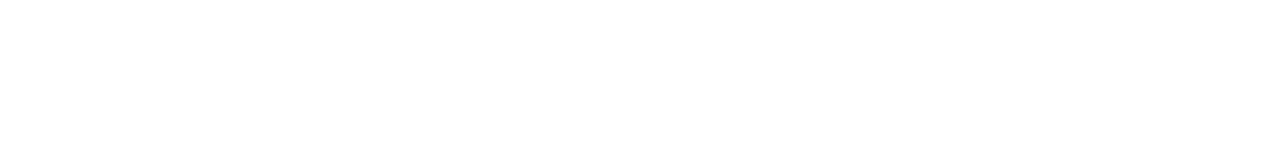
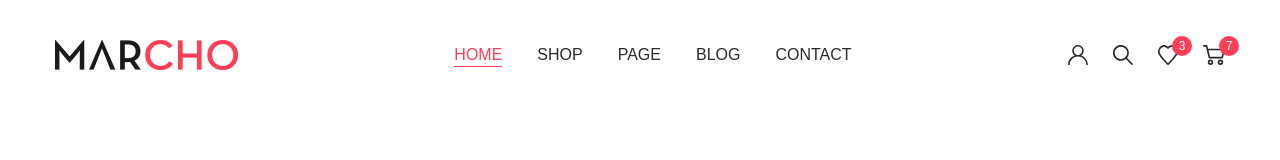
Before and after one commit to kvlasovs/marcho, a website: page app/index.html in a window 1280 px wide. Drawn offline with nearby package versions, Linux system fonts and the light colour scheme; files that its build step writes are made by us from their sources.

Commit message:
added header, added fonts

```diff
--- a/app/index.html
+++ b/app/index.html
@@ -9,6 +9,51 @@
 </head>
 <body>
 
+  <header class="header">
+    <div class="container">
+      <div class="header__inner">
+        <a class="logo" href="#">
+          <img class="logo__img" src="images/logo.png" alt="logo">
+        </a>
+        <nav class="menu">
+          <ul class="menu__list">
+            <li class="menu__list-item">
+              <a class="menu__list-link menu__list-link--active" href="#">home</a>
+            </li>
+            <li class="menu__list-item">
+              <a class="menu__list-link" href="#">shop</a>
+            </li>
+            <li class="menu__list-item">
+              <a class="menu__list-link" href="#">page</a>
+            </li>
+            <li class="menu__list-item">
+              <a class="menu__list-link" href="#">blog</a>
+            </li>
+            <li class="menu__list-item">
+              <a class="menu__list-link" href="#">contact</a>
+            </li>
+          </ul>
+        </nav>
+        <div class="user-nav">
+          <a class="user-nav__link" href="">
+            <img class="user-nav__link-img" src="images/icons/user.svg" alt="user icon">
+          </a>
+          <a class="user-nav__link" href="">
+            <img class="user-nav__link-img" src="images/icons/search.svg" alt="search icon">
+          </a>
+          <a class="user-nav__link" href="">
+            <img class="user-nav__link-img" src="images/icons/heart.svg" alt="heart icon">
+            <span class="user-nav__num">3</span>
+          </a>
+          <a class="user-nav__link" href="">
+            <img class="user-nav__link-img" src="images/icons/cart.svg" alt="cart icon">
+            <span class="user-nav__num">7</span>
+          </a>
+        </div>
+      </div>
+    </div>
+  </header>
+
 
   <script src="js/main.min.js"></script>
 </body>
--- a/app/scss/_fonts.scss
+++ b/app/scss/_fonts.scss
@@ -0,0 +1,39 @@
+@font-face{
+  font-family: 'Quicksand-Regular', sans-serif;
+  font-weight: 400;
+  font-style: normal;
+  src: local('Quicksand-Regular'),
+       url('../fonts/Quicksand-Regular.woff2') format('woff2'),
+       url('../fonts/Quicksand-Regular.woff') format('woff');
+  font-display: swap;
+}
+
+@font-face{
+  font-family: 'Quicksand-Medium', sans-serif;
+  font-weight: 500;
+  font-style: normal;
+  src: local('Quicksand-Medium'),
+       url('../fonts/Quicksand-Medium.woff2') format('woff2'),
+       url('../fonts/Quicksand-Medium.woff') format('woff');
+  font-display: swap;
+}
+
+@font-face{
+  font-family: 'Roboto-Regular', sans-serif;
+  font-weight: 400;
+  font-style: normal;
+  src: local('Roboto-Regular'),
+       url('../fonts/Roboto-Regular.woff2') format('woff2'),
+       url('../fonts/Roboto-Regular.woff') format('woff');
+  font-display: swap;
+}
+
+@font-face{
+  font-family: 'Roboto-Bold', sans-serif;
+  font-weight: 700;
+  font-style: bold;
+  src: local('Roboto-Bold'),
+       url('../fonts/Roboto-Bold.woff2') format('woff2'),
+       url('../fonts/Roboto-Bold.woff') format('woff');
+  font-display: swap;
+}
--- a/app/scss/_global.scss
+++ b/app/scss/_global.scss
@@ -1,3 +1,12 @@
 body{
+  color: $default;
+  font-size: 16px;
+  line-height: 26px;
+  @extend %quicksand-500;
+}
 
+.container{
+  max-width: 1200px;
+  margin: 0 auto;
+  padding: 0 15px;
 }
--- a/app/scss/_vars.scss
+++ b/app/scss/_vars.scss
@@ -0,0 +1,23 @@
+$accent: #fe3e57;
+$default: #8d8d8d;
+$title: #29282d;
+
+%quicksand-400{
+  font-family: 'Quicksand-Regular', sans-serif;
+  font-weight: 400;
+}
+
+%quicksand-500{
+  font-family: 'Quicksand-Medium', sans-serif;
+  font-weight: 500;
+}
+
+%roboto-400{
+  font-family: 'Roboto-Regular', sans-serif;
+  font-weight: 400;
+}
+
+%roboto-700{
+  font-family: 'Roboto-Bold', sans-serif;
+  font-weight: 700;
+}
--- a/app/scss/style.scss
+++ b/app/scss/style.scss
@@ -3,6 +3,74 @@
 @import 'reset';
 @import 'global';
 
+.header{
+  padding: 40px 0;
+  &__inner{
+    display: flex;
+    justify-content: space-between;
+    align-items: center;
+  }
+}
+
+.menu{
+  &__list{
+    display: flex;
+  }
+  &__list-item + .menu__list-item{
+    padding-left: 35px;
+  }
+  &__list-link{
+    text-transform: uppercase;
+    color: $title;
+    padding-bottom: 3px;
+    transition: all .3s;
+    @extend %quicksand-400;
+    &:hover{
+      color: $accent;
+      border-bottom: 1px solid $accent;
+      @extend %quicksand-500;
+    }
+  }
+  &__list-link--active{
+    color: $accent;
+    border-bottom: 1px solid $accent;
+    @extend %quicksand-500;
+  }
+}
+
+.user-nav{
+  display: flex;
+  &__link{
+    position: relative;
+  }
+  &__link + .user-nav__link{
+    padding-left: 25px;
+  }
+  &__num{
+    position: absolute;
+    width: 20px;
+    height: 20px;
+    border-radius: 50%;
+    background-color: $accent;
+    top: -9px;
+    right: -14px;
+    font-size: 12px;
+    color: #fff;
+    text-align: center;
+    line-height: 20px;
+  }
+}
+
+
+
+
+
+
+
+
+
+
+
 
 
 
```
Also changed, not shown: app/fonts/Quicksand-Medium.woff (added), app/fonts/Quicksand-Medium.woff2 (added), app/fonts/Quicksand-Regular.woff (added), app/fonts/Quicksand-Regular.woff2 (added), app/fonts/Roboto-Bold.woff (added), app/fonts/Roboto-Bold.woff2 (added), app/fonts/Roboto-Regular.woff (added), app/fonts/Roboto-Regular.woff2 (added), app/images/icons/cart.svg (added), app/images/icons/heart.svg (added), app/images/icons/search.svg (added), app/images/icons/user.svg (added), app/images/logo.png (added).
